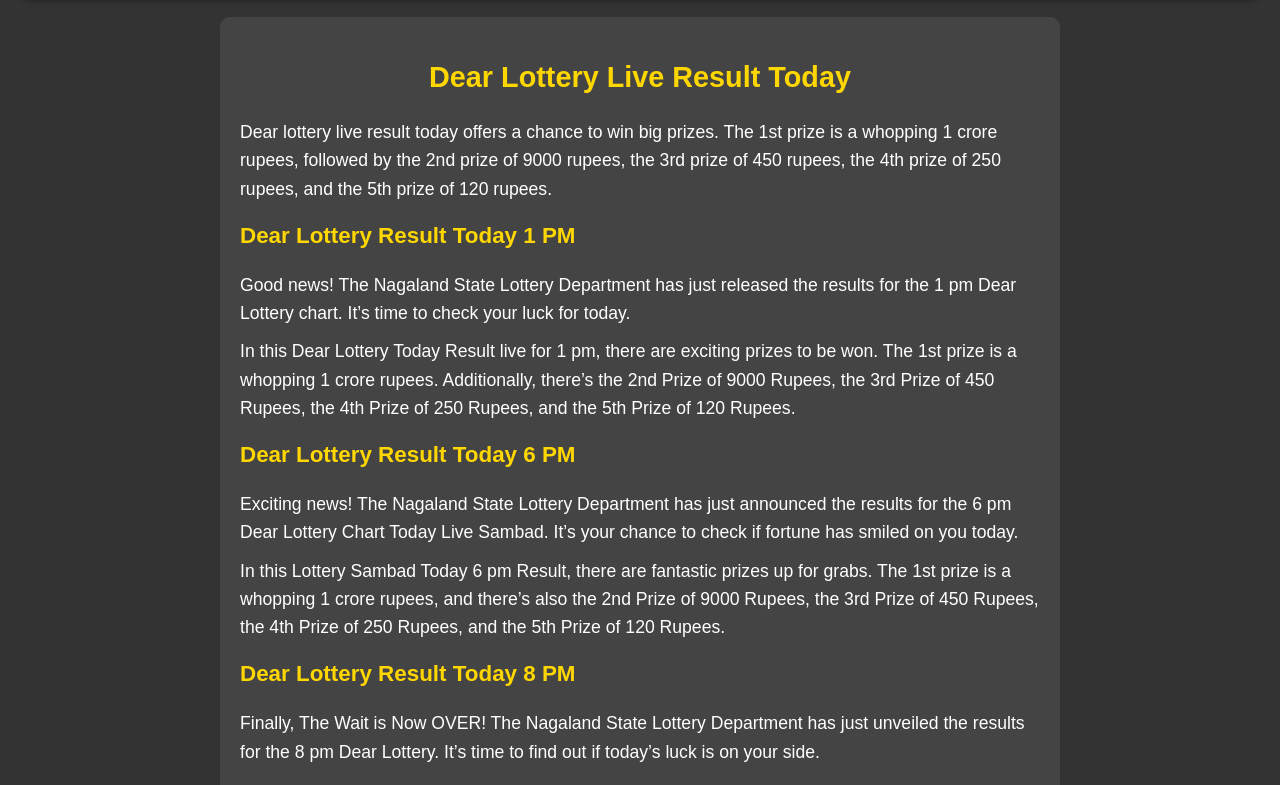
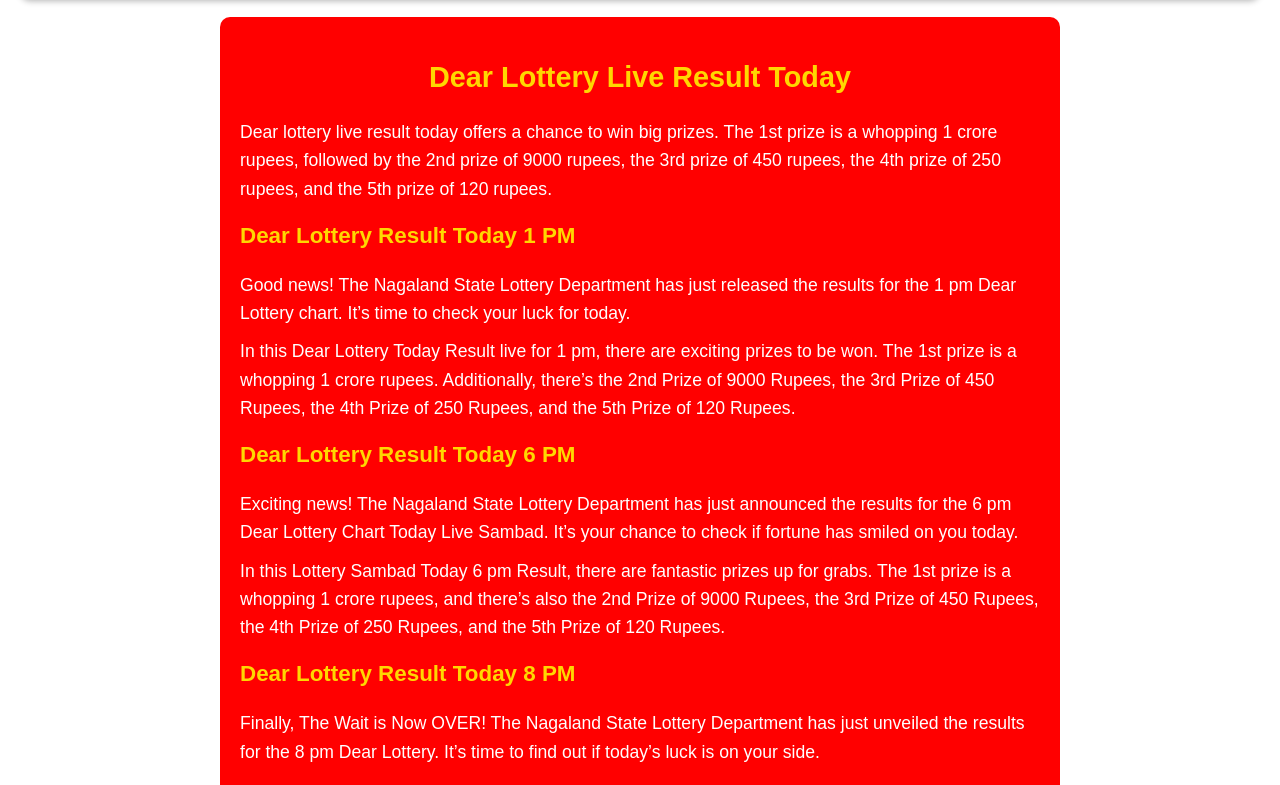
Before and after one commit to nextgenproff/nagaland-casino, a plain HTML site: page index.html in a window 1280 px wide. Shown: the part 117-902 px from the top of the page. Drawn offline with Linux system fonts and the light colour scheme.

Commit message:
Update index.html

```diff
--- a/index.html
+++ b/index.html
@@ -7,7 +7,7 @@
   <style>
     /* Global Styles */
     body {
-      background: #333;
+      background: #FFFFFF;
       color: #fff;
       font-family: Arial, sans-serif;
       margin: 0;
@@ -30,7 +30,7 @@
       max-width: 800px;
       margin: 0 auto 30px auto;
       padding: 20px;
-      background: #444;
+      background: #FF0000;
       border-radius: 10px;
       color: #fff;
     }
```
